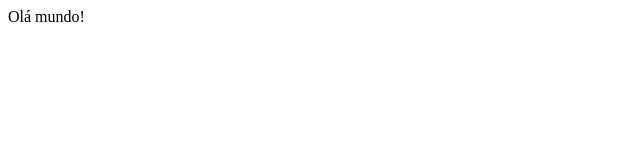
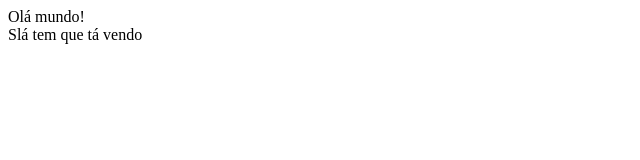
Before and after one commit to igutgs/Projeto_Integrado_1, a plain HTML site: page index.html in a window 1280 px wide. Shown: the whole page, without its empty margins (0-640 px from the left). Drawn offline with Linux system fonts and the light colour scheme.

Commit message:
teste (tem que ta vendo)

```diff
--- a/index.html
+++ b/index.html
@@ -7,5 +7,6 @@
 </head>
 <body>
     Olá mundo!
+    <div>Slá tem que tá vendo</div>
 </body>
 </html>
```
